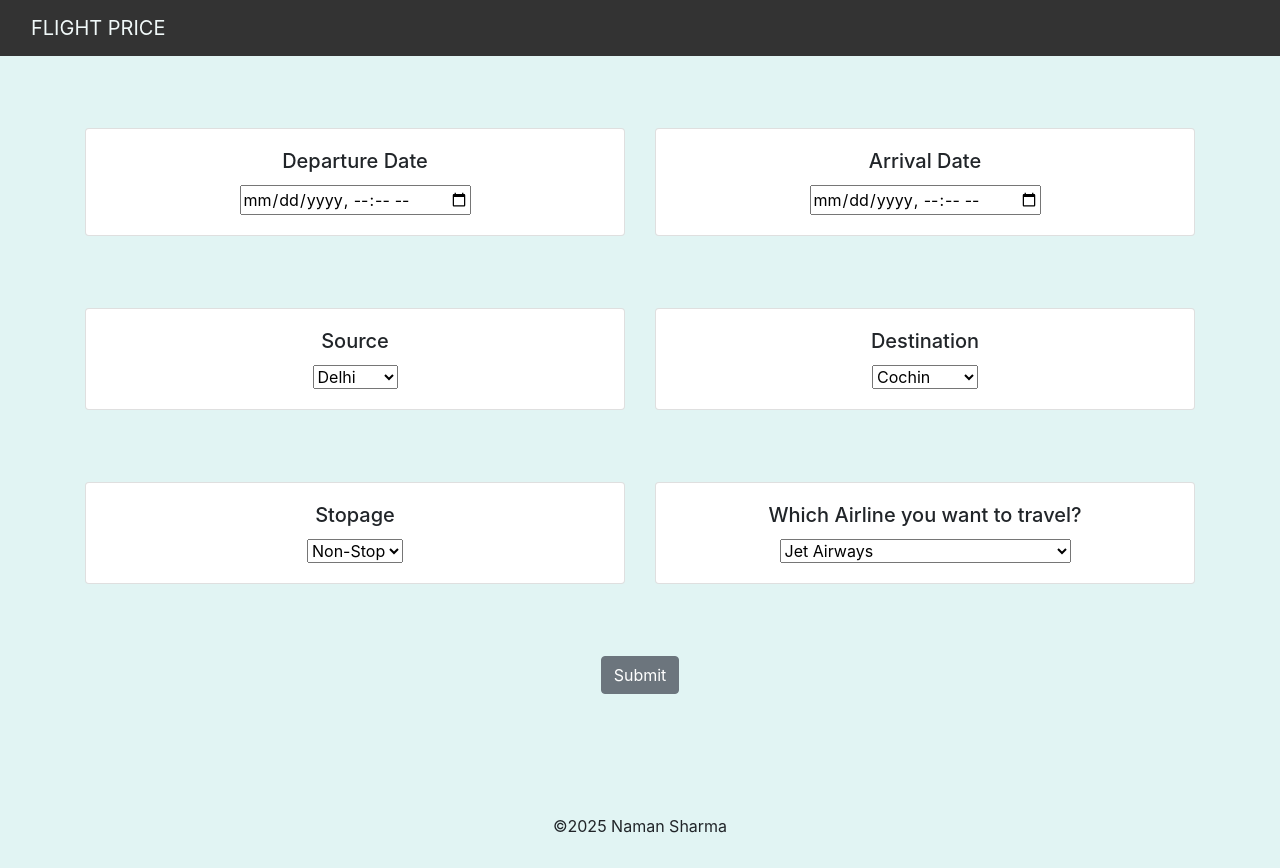
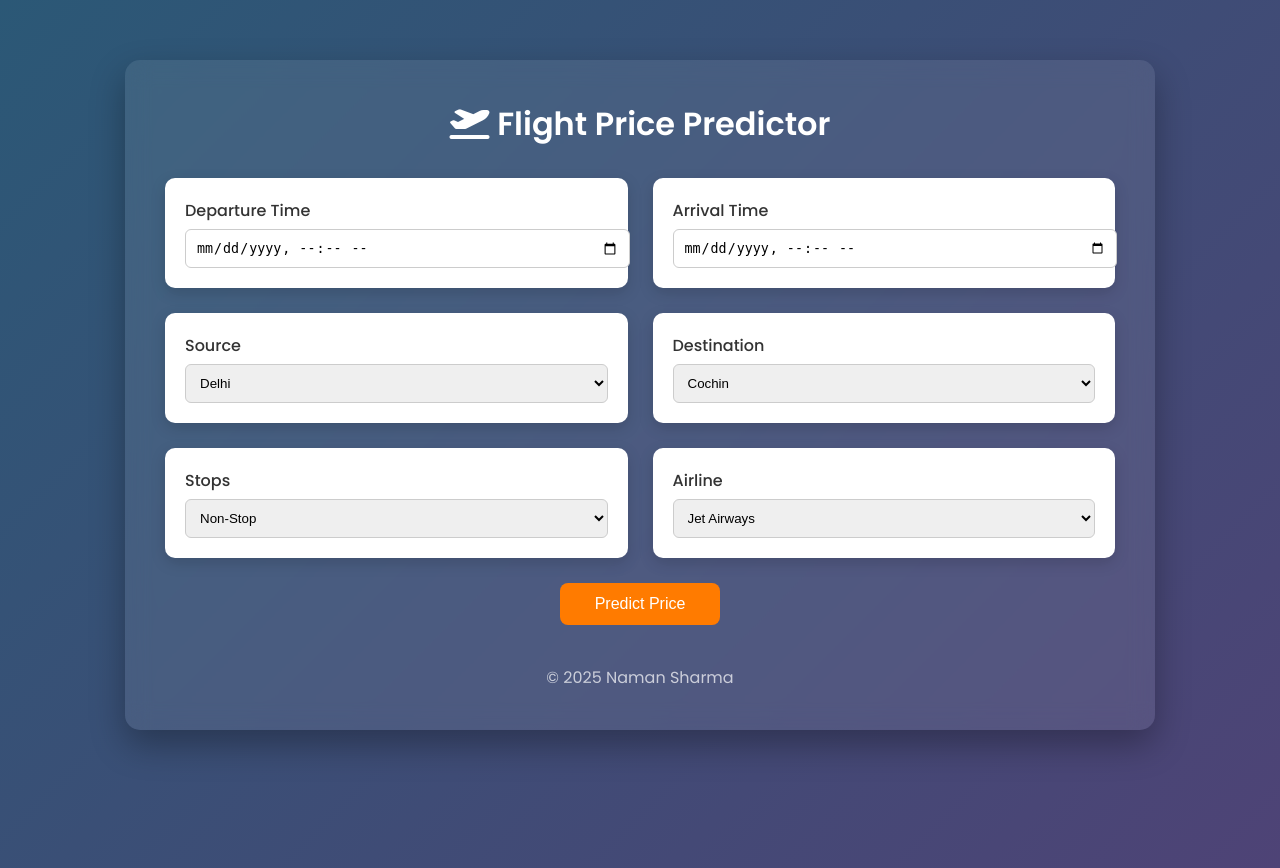
Before and after one commit to namansharma-dev/flight-price-prediction, a Flask app: page / in a window 1280 px wide. Before the commit the page ends 833 px from the top, so only its background shows below. Run offline with Flask 2, Linux system fonts and the light colour scheme; parts of the project's set-up code (start-up, migrations or seed data) failed here and were passed over; some libraries are stand-ins or nearby versions.

Commit message:
UI upgrade

```diff
--- a/static/css/styles.css
+++ b/static/css/styles.css
@@ -1,16 +1,79 @@
-body {
-    background-color: #e1f4f3;
-    text-align: center;
+body{
+font-family: 'Poppins', sans-serif;
+background: linear-gradient(135deg,#2b5876,#4e4376);
+min-height:100vh;
+margin:0;
+color:white;
 }
 
-.navbar {
-    background-color: #333333;
+.navbar{
+background: rgba(0,0,0,0.7);
+backdrop-filter: blur(10px);
+padding:15px;
 }
 
-a {
-    color: #f1f9f9;
+.navbar-brand{
+font-size:22px;
+font-weight:600;
+color:white !important;
 }
 
-a:hover {
-    color: #f0f0f0;
-  }
+.container{
+margin-top:60px;
+}
+
+.card{
+background: rgba(255,255,255,0.15);
+backdrop-filter: blur(15px);
+border:none;
+border-radius:12px;
+color:white;
+box-shadow:0 10px 30px rgba(0,0,0,0.3);
+transition:0.3s;
+}
+
+.card:hover{
+transform:translateY(-5px);
+}
+
+.card-title{
+font-weight:500;
+}
+
+input,select{
+width:100%;
+padding:10px;
+border-radius:6px;
+border:none;
+outline:none;
+}
+
+input:focus,select:focus{
+box-shadow:0 0 10px rgba(255,255,255,0.5);
+}
+
+.btn{
+margin-top:20px;
+padding:12px 35px;
+background:#ff7b00;
+border:none;
+border-radius:8px;
+font-weight:500;
+transition:0.3s;
+}
+
+.btn:hover{
+background:#ff5500;
+transform:scale(1.05);
+}
+
+h3{
+margin-top:30px;
+font-size:26px;
+font-weight:500;
+}
+
+p{
+margin-top:30px;
+opacity:0.7;
+}
--- a/templates/home.html
+++ b/templates/home.html
@@ -1,92 +1,144 @@
+<!DOCTYPE html>
 <html lang="en">
 
 <head>
 <meta charset="UTF-8">
 <meta name="viewport" content="width=device-width, initial-scale=1.0">
-    <title>Flight Price Prediction</title>
 
+<title>Flight Price Predictor</title>
 
-    <!-- BootStrap -->
-    <link rel="stylesheet" href="https://stackpath.bootstrapcdn.com/bootstrap/4.5.0/css/bootstrap.min.css"
-        integrity="sha384-9aIt2nRpC12Uk9gS9baDl411NQApFmC26EwAOH8WgZl5MYYxFfc+NcPb1dKGj7Sk" crossorigin="anonymous">
+<link href="https://fonts.googleapis.com/css2?family=Poppins:wght@300;400;500;600&display=swap" rel="stylesheet">
 
+<link rel="stylesheet" href="https://cdnjs.cloudflare.com/ajax/libs/font-awesome/6.5.0/css/all.min.css">
 
-    <!-- css -->
-    <link rel="stylesheet" href="static/css/styles.css">
+<style>
 
+body{
+font-family:'Poppins',sans-serif;
+background: linear-gradient(135deg,#2b5876,#4e4376);
+min-height:100vh;
+color:white;
+}
 
+.container-box{
+max-width:950px;
+margin:60px auto;
+padding:40px;
+background:rgba(255,255,255,0.08);
+backdrop-filter:blur(12px);
+border-radius:15px;
+box-shadow:0 15px 35px rgba(0,0,0,0.3);
+}
+
+.title{
+text-align:center;
+font-size:32px;
+font-weight:600;
+margin-bottom:30px;
+}
+
+.form-row{
+display:grid;
+grid-template-columns:1fr 1fr;
+gap:25px;
+margin-bottom:25px;
+}
+
+.card-box{
+background:white;
+color:#333;
+padding:20px;
+border-radius:10px;
+box-shadow:0 5px 15px rgba(0,0,0,0.15);
+}
+
+.card-box label{
+font-weight:500;
+margin-bottom:6px;
+display:block;
+}
+
+input,select{
+width:100%;
+padding:10px;
+border-radius:6px;
+border:1px solid #ccc;
+}
+
+.submit-btn{
+display:block;
+margin:25px auto;
+background:#ff7b00;
+border:none;
+padding:12px 35px;
+color:white;
+font-size:16px;
+border-radius:8px;
+cursor:pointer;
+transition:0.3s;
+}
+
+.submit-btn:hover{
+background:#ff5500;
+transform:scale(1.05);
+}
+
+.result{
+text-align:center;
+font-size:24px;
+font-weight:500;
+margin-top:20px;
+}
+
+.footer{
+text-align:center;
+margin-top:40px;
+opacity:0.7;
+}
+
+</style>
 </head>
 
 <body>
 
-    <!-- As a heading -->
-    <nav class="navbar navbar-inverse navbar-fixed-top">
-        <div class="container-fluid">
-            <div class="navbar-header">
-                <a class="navbar-brand" href="/">FLIGHT PRICE</a>
+<div class="container-box">
+
+<div class="title">
+<i class="fa-solid fa-plane-departure"></i> Flight Price Predictor
 </div>
+
+<form action="/predict" method="post">
+
+<div class="form-row">
+
+<div class="card-box">
+<label>Departure Time</label>
+<input type="datetime-local" name="Dep_Time" required>
 </div>
-    </nav>
 
-    <br><br><br>
+<div class="card-box">
+<label>Arrival Time</label>
+<input type="datetime-local" name="Arrival_Time" required>
+</div>
+
+</div>
 
 
-    <div class="container">
+<div class="form-row">
 
-
-
-        <form action="\predict" method="post">
-
-
-            <div class="row">
-                <div class="col-sm-6">
-                    <div class="card">
-                        <div class="card-body">
-                            <h5 class="card-title">Departure Date</h5>
-                            <!-- Departure -->
-                            <input type="datetime-local" name="Dep_Time" id="Dep_Time" required="required">
-                        </div>
-                    </div>
-                </div>
-                <br>
-                <br>
-                <br>
-                <div class="col-sm-6">
-                    <div class="card">
-                        <div class="card-body">
-                            <h5 class="card-title">Arrival Date</h5>
-                            <!-- Arrival -->
-                            <input type="datetime-local" name="Arrival_Time" id="Arrival_Time" required="required">
-                        </div>
-                    </div>
-                </div>
-            </div>
-
-            <br>
-            <br>
-            <br>
-
-            <div class="row">
-                <div class="col-sm-6">
-                    <div class="card">
-                        <div class="card-body">
-                            <!-- Source -->
-                            <h5 class="card-title">Source</h5>
-                            <select name="Source" id="Source" required="required">
+<div class="card-box">
+<label>Source</label>
+<select name="Source" required>
 <option value="Delhi">Delhi</option>
 <option value="Kolkata">Kolkata</option>
 <option value="Mumbai">Mumbai</option>
 <option value="Chennai">Chennai</option>
 </select>
 </div>
-                    </div>
-                </div>
-                <div class="col-sm-6">
-                    <div class="card">
-                        <div class="card-body">
-                            <h5 class="card-title">Destination</h5>
-                            <!-- Destination -->
-                            <select name="Destination" id="Destination" required="required">
+
+<div class="card-box">
+<label>Destination</label>
+<select name="Destination" required>
 <option value="Cochin">Cochin</option>
 <option value="Delhi">Delhi</option>
 <option value="New Delhi">New Delhi</option>
@@ -94,38 +146,26 @@
 <option value="Kolkata">Kolkata</option>
 </select>
 </div>
-                    </div>
-                </div>
+
 </div>
 
 
+<div class="form-row">
 
-            <br>
-            <br>
-            <br>
-
-            <div class="row">
-                <div class="col-sm-6">
-                    <div class="card">
-                        <div class="card-body">
-                            <h5 class="card-title">Stopage</h5>
-                            <!-- Total Stops -->
-                            <select name="stops" required="required">
+<div class="card-box">
+<label>Stops</label>
+<select name="stops" required>
 <option value="0">Non-Stop</option>
-                                <option value="1">1</option>
-                                <option value="2">2</option>
-                                <option value="3">3</option>
-                                <option value="4">4</option>
+<option value="1">1 Stop</option>
+<option value="2">2 Stops</option>
+<option value="3">3 Stops</option>
+<option value="4">4 Stops</option>
 </select>
 </div>
-                    </div>
-                </div>
-                <div class="col-sm-6">
-                    <div class="card">
-                        <div class="card-body">
-                            <h5 class="card-title">Which Airline you want to travel?</h5>
-                            <!-- Airline -->
-                            <select name="airline" id="airline" required="required">
+
+<div class="card-box">
+<label>Airline</label>
+<select name="airline" required>
 <option value="Jet Airways">Jet Airways</option>
 <option value="IndiGo">IndiGo</option>
 <option value="Air India">Air India</option>
@@ -134,50 +174,30 @@
 <option value="Vistara">Vistara</option>
 <option value="Air Asia">Air Asia</option>
 <option value="GoAir">GoAir</option>
-                                <option value="Multiple carriers Premium economy">Multiple carriers Premium economy
-                                </option>
+<option value="Multiple carriers Premium economy">Multiple carriers Premium economy</option>
 <option value="Jet Airways Business">Jet Airways Business</option>
 <option value="Vistara Premium economy">Vistara Premium economy</option>
 <option value="Trujet">Trujet</option>
 </select>
 </div>
-                    </div>
-                </div>
-            </div>
-
-
-
-            <br>
-            <br>
-            <br>
-            <!-- Submit -->
-            <input type="submit" value="Submit" class="btn btn-secondary">
-        </form>
-
-        <br>
-        <br>
-        <h3>{{ prediction_text }}</h3>
-
-        <br>
-        <br>
-        <p>©2025 Naman Sharma</p>
 
 </div>
 
+<button class="submit-btn">Predict Price</button>
 
+</form>
 
+{% if prediction_text %}
+<div class="result">
+{{ prediction_text }}
+</div>
+{% endif %}
 
-    <!-- JavaScript -->
-    <script src="https://code.jquery.com/jquery-3.5.1.slim.min.js"
-        integrity="sha384-DfXdz2htPH0lsSSs5nCTpuj/zy4C+OGpamoFVy38MVBnE+IbbVYUew+OrCXaRkfj"
-        crossorigin="anonymous"></script>
-    <script src="https://cdn.jsdelivr.net/npm/popper.js@1.16.0/dist/umd/popper.min.js"
-        integrity="sha384-Q6E9RHvbIyZFJoft+2mJbHaEWldlvI9IOYy5n3zV9zzTtmI3UksdQRVvoxMfooAo"
-        crossorigin="anonymous"></script>
-    <script src="https://stackpath.bootstrapcdn.com/bootstrap/4.5.0/js/bootstrap.min.js"
-        integrity="sha384-OgVRvuATP1z7JjHLkuOU7Xw704+h835Lr+6QL9UvYjZE3Ipu6Tp75j7Bh/kR0JKI"
-        crossorigin="anonymous"></script>
+<div class="footer">
+© 2025 Naman Sharma
+</div>
+
+</div>
 
 </body>
-
 </html>
```
Lines whose indentation alone changed are shown as unchanged.
